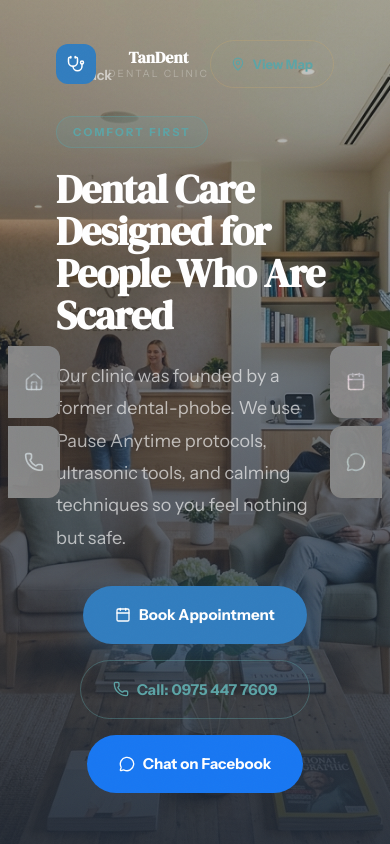
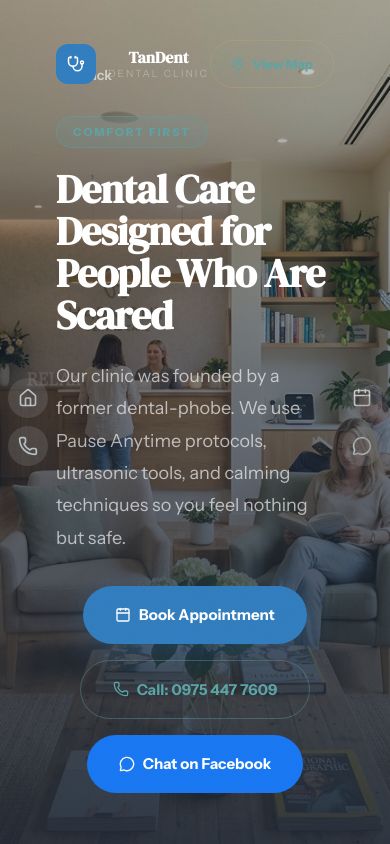
Before and after one commit to Time-lord-tech/dental-v2, a React (Vite) app: page /services/comfort-first in a window 390 px wide. Shown: the top 844 px of the page. Built offline with nearby package versions, Linux system fonts and the light colour scheme.

Commit message:
style: make mobile ghost pills smaller circular and more transparent

```diff
--- a/src/index.css
+++ b/src/index.css
@@ -2079,21 +2079,27 @@ textarea.form-input {
   }
 
   .ghost-pill {
-    padding: 0.5rem;
+    width: 2.5rem;
+    height: 2.5rem;
+    padding: 0;
+    background: rgba(255, 255, 255, 0.15); /* More transparent */
+    backdrop-filter: blur(8px);
+    border-radius: 50% !important; /* Make them perfect circles on mobile */
+  }
+
+  .ghost-side--left .ghost-pill,
+  .ghost-side--right .ghost-pill {
+    border-radius: 50% !important; /* Override desktop specific corners */
   }
 
   .ghost-pill span {
     display: none; /* Hide text on mobile to save space */
   }
 
-  .ghost-pill span {
-    font-size: 0.6rem;
-  }
-
   .ghost-pill:hover, .ghost-pill:active {
-    background: transparent !important;
-    transform: none;
-    color: var(--gold);
+    background: rgba(255, 255, 255, 0.25) !important;
+    transform: scale(0.95);
+    color: var(--white);
   }
 
   /* Ensure body has padding so content isn't hidden behind the sticky bottom bar */
```
